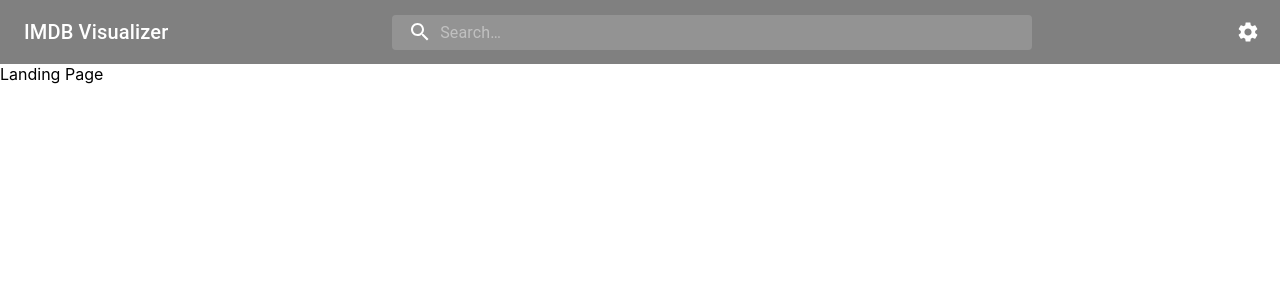
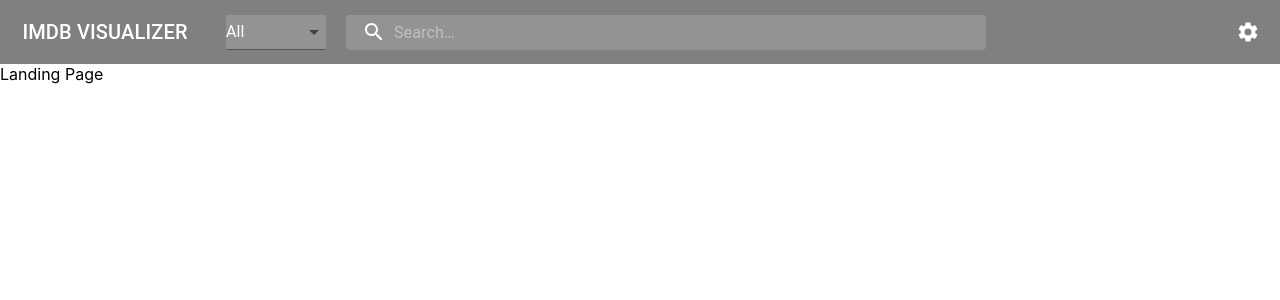
Before and after one commit to noah4477/CS411FinalProject, a React (Create React App) app in the folder cs411_frontend/: page / in a window 1280 px wide. Shown: the top 300 px of the page. Built offline with nearby package versions, Linux system fonts and the light colour scheme.

Commit message:
Added Select and search request

```diff
--- a/cs411_frontend/src/Resources/Header.js
+++ b/cs411_frontend/src/Resources/Header.js
@@ -9,6 +9,8 @@ import Button from '@material-ui/core/Button';
 import lightBlue from '@material-ui/core/colors/lightBlue';
 import grey from '@material-ui/core/colors/grey';
 import { withRouter } from 'react-router-dom';
+import SearchMenu from './SearchMenu';
+import Grid from "@material-ui/core/Grid";
 
 const theme = createMuiTheme({
     palette: {
@@ -63,11 +65,7 @@ const style = {
           width: '100%',
         },
       },
-
     };
-
-
-
 
 
 class Header extends React.Component {
@@ -80,7 +78,7 @@ class Header extends React.Component {
 
     submitForm(event) {
         event.preventDefault();
-        this.props.history.push("/search?term=" +this.state.searchTerm);
+        this.props.history.push("/search?term=" +this.state.searchTerm+"&type="+this.refs.searchmenuref.getType());
     }
 
     render() {
@@ -88,11 +86,20 @@ class Header extends React.Component {
         return (
             <div>
                 <Toolbar style={{backgroundColor: 'grey'}}>
-                    <Typography style={{color: 'white'}} variant="h6" noWrap>
+                      <Button onClick={() => { this.props.history.push("/"); }} style={{left: -16, paddingLeft: 0, width: 240}}>
+                        <Typography style={{color: 'white', width: 200}} variant="h6" noWrap>
                             IMDB Visualizer
                         </Typography>
+                      </Button>
+
+                    <Grid container  >
+                    <Grid item xs={6} sm={2} style={{maxWidth: 120}}>
+                    <SearchMenu ref={"searchmenuref"} />
+                    </Grid>
+                    <Grid item xs={6} sm={4}>
 
                         <div className={classes.search}>
+
                             <form onSubmit= {this.submitForm}>
                             <div className={classes.searchIcon}>
                             <SearchIcon />
@@ -110,14 +117,13 @@ class Header extends React.Component {
                             />
                             </form>
                     </div>
+                    </Grid>
+                    </Grid>
                     <div className={classes.settings}>
                         <Button >
                             <SettingsIcon className={classes.SettingsIcon} />
                         </Button>
                     </div>
-
-
-
                 </Toolbar>
             </div>
         );
--- /dev/null
+++ b/cs411_frontend/src/Resources/Request.js
@@ -0,0 +1,30 @@
+export function getRequest(url = '')
+{
+    var requestOptions = {
+        method: 'GET',
+        mode: 'cors',
+        cache: 'no-cache',
+        headers: {
+            'Content-Type': 'application/json'
+          },
+        redirect: 'follow'
+      };
+
+      return fetch(url, requestOptions)
+}
+
+export function postRequest(url = '', data = {})
+{
+    var requestOptions = {
+        method: 'POST',
+        mode: 'cors',
+        cache: 'no-cache',
+        headers: {
+            'Content-Type': 'application/json'
+          },
+        redirect: 'follow',
+        body: JSON.stringify(data)
+      };
+
+     return fetch(url, requestOptions)
+}
--- a/cs411_frontend/src/Resources/Search.js
+++ b/cs411_frontend/src/Resources/Search.js
@@ -7,6 +7,9 @@ import ListItem from '@material-ui/core/ListItem';
 import ListItemText from '@material-ui/core/ListItemText';
 import ListSubheader from '@material-ui/core/ListSubheader';
 import { fade, withStyles,createMuiTheme  } from '@material-ui/core/styles';
+import Typography from '@material-ui/core/Typography';
+import Divider from '@material-ui/core/Divider';
+import { postRequest } from './Request';
 
 const theme = createMuiTheme({
     palette: {
@@ -41,10 +44,25 @@ class SearchPage extends React.Component {
         this.getParam = this.getParam.bind(this);
         this.getMovies = this.getMovies.bind(this);
     }
+
+    componentWillMount() {
+        postRequest('http://localhost:8000/search', this.getParam())
+        .then((data) => data.json())
+        .then((data) => {
+            if(data.error)
+            {
+                console.log("Error in getting search data");
+            }
+            else
+            {
+                this.setState({ searchData: data.results });
+            }
+        });
+    }
     getParam()
     {
         const values = queryString.parse(this.props.location.search)
-        return values.term;
+        return {term: values.term, type: values.type };
     }
     getMovies() {
         const { classes } = this.props;
@@ -54,7 +72,7 @@ class SearchPage extends React.Component {
                 <li key={`section-${movie_name}`} className={classes.listSection}>
                 <ul className={classes.ul}>
                     <ListItem key={`Movie-${movie_name}` }>
-                    <ListItemText primary={`Movie ${movie_name} ` + this.getParam()} />
+                        <ListItemText primary={`Movie ${movie_name} ` + this.getParam().term} />
                     </ListItem>
                 </ul>
                 </li>
@@ -67,9 +85,9 @@ class SearchPage extends React.Component {
         return (
         <div>
             <Header />
-            Search Page
+            <Typography variant="h6" style={{padding: 16}}> Results for term: "<i>{this.getParam().term}</i>"</Typography>
+            <Divider />
             {this.getMovies()}
-
             </div>
         );
     }
--- /dev/null
+++ b/cs411_frontend/src/Resources/SearchMenu.js
@@ -0,0 +1,48 @@
+import React from 'react';
+import Button from '@material-ui/core/Button';
+import MenuIcon from '@material-ui/icons/Menu';
+import Select from '@material-ui/core/Select';
+import MenuItem from '@material-ui/core/MenuItem';
+import Fade from '@material-ui/core/Fade';
+
+ class SearchMenu extends React.Component {
+
+    constructor(props)
+    {
+        super(props);
+        this.state = { value: "ALL" };
+        this.handleChange = this.handleChange.bind(this);
+        this.getType = this.getType.bind(this);
+    }
+
+    handleChange = (event) => {
+      this.setState({value: event.target.value});
+    };
+    getType() { return this.state.value; }
+  render() {
+    return (
+        <div style={{width:100}}>
+            <Select
+            id="menu"
+            value={this.state.value}
+            onChange={this.handleChange}
+            MenuProps={{
+              getContentAnchorEl: null,
+              anchorOrigin: {
+                vertical: "bottom",
+                horizontal: "left",
+              }
+            }}
+            style={{width: 100, color: "white", backgroundColor: "rgb(147,147,147)", height: 35}}
+            >
+            <MenuItem value={"ALL"}>All</MenuItem>
+            <MenuItem value={"Movies"}>Movies</MenuItem>
+            <MenuItem value={"Actors"}>Actors</MenuItem>
+            <MenuItem value={"Directors"}>Directors</MenuItem>
+            </Select>
+        </div>
+        );
+    }
+ }
+
+  export default SearchMenu;
```
Lines whose indentation alone changed are shown as unchanged.
